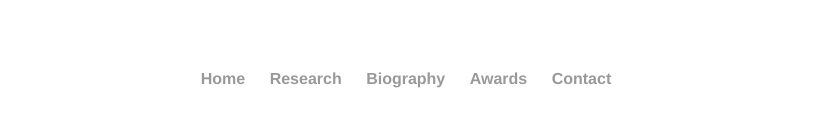
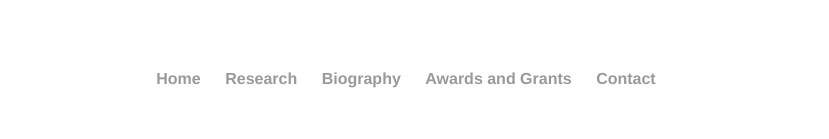
Before and after one commit to Liven-G/liwen.guo, a plain HTML site: page biography.html in a window 1280 px wide. Shown: the top 139 px of the page, without its empty margins (224-1053 px from the left). Drawn offline with Linux system fonts and the light colour scheme.

Commit message:
Update biography.html

```diff
--- a/biography.html
+++ b/biography.html
@@ -11,7 +11,7 @@
        <li><a href=index.html>Home</a></li>
        <li><a href=research.html>Research</a></li>
        <li><a href=biography.html>Biography</a></li>
-       <li><a href=awards.html>Awards</a></li>
+       <li><a href=awards.html>Awards and Grants</a></li>
        <li><a href=contact.html>Contact</a></li>
      </center></ul>
    </nav>
```
